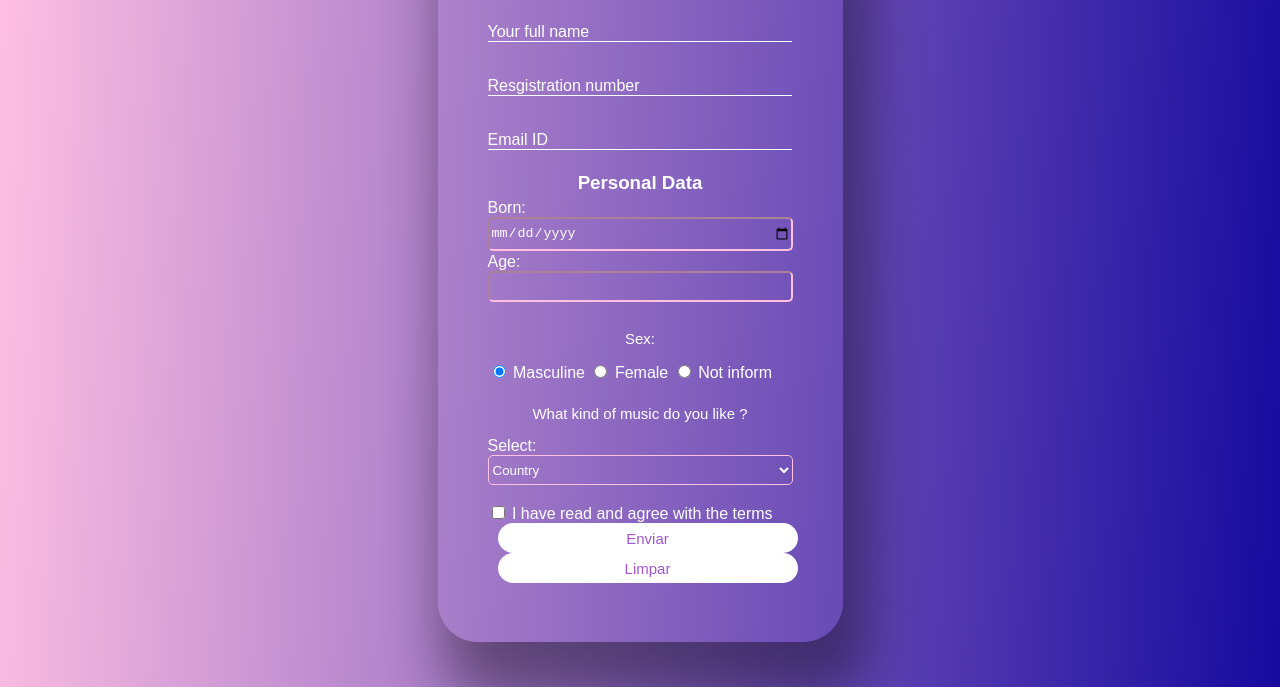
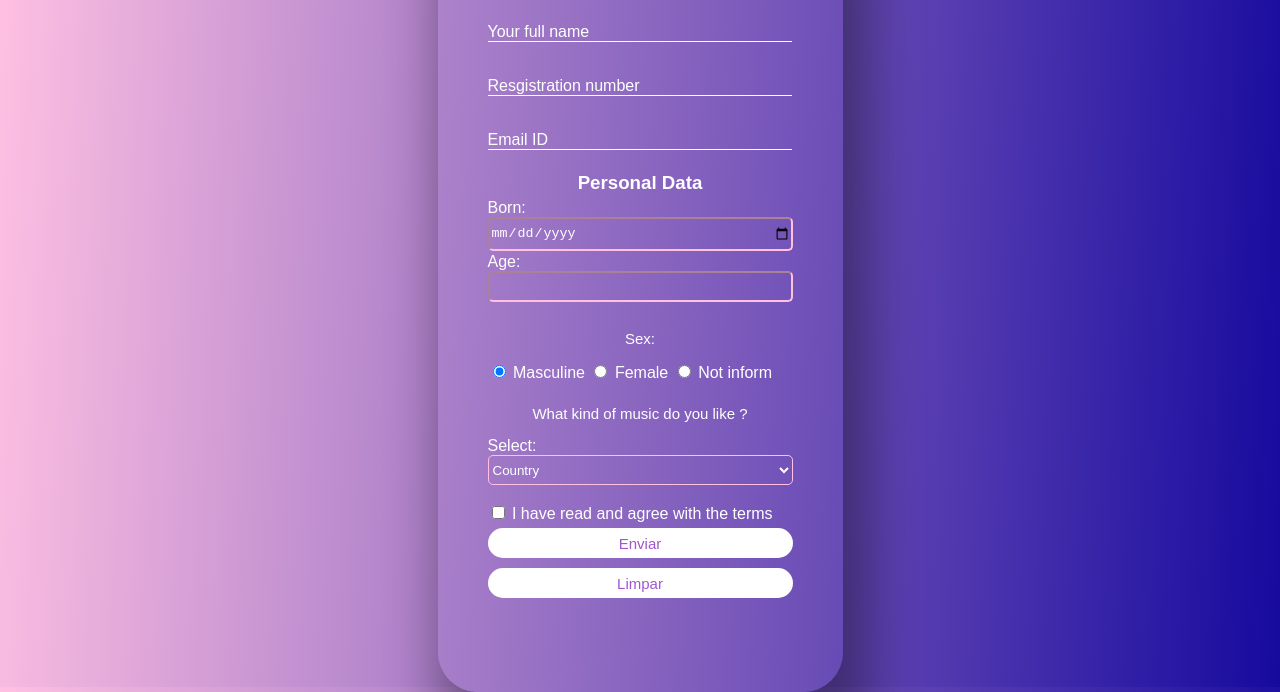
Before and after one commit to Rachelee18/Trabalho, a plain HTML site: page register.html in a window 1280 px wide. Shown: the part 113-805 px from the top of the page. Drawn offline with Linux system fonts and the light colour scheme.

Commit message:
Update style3.css

```diff
--- a/style3.css
+++ b/style3.css
@@ -19,10 +19,14 @@ body{
 
 }
 
+form{
+    width: 305px;
+}
+
 #container{
     top: 5px;
     width: 305px;
-    height: 650px;
+    height: 700px;
     background-image: linear-gradient(93deg, #ae83cb 0%, rgb(103,74,181) 100%);
     position: absolute;
     padding: 50px;
@@ -137,12 +141,19 @@ p{
     background: none;
 }
 
+.checkbox{
+    padding: 5px;
+    margin-bottom: 15px;
+}
+
 #button{
     display: flex;
-    margin: 0px;
+    margin: auto;
     justify-content: center;
     align-items: center;
-    width: 320px;
+    gap: 10px;
+    width: 305px;
+    height: 40px;
 }
 
 .Button{
@@ -150,7 +161,7 @@ p{
     border: 0px;
     border-radius: 15px;
     font-size: 15px;
-    width: 300px;
+    width: 305px;
     height: 30px;
     color: rgb(162, 85, 209);
 }
```
